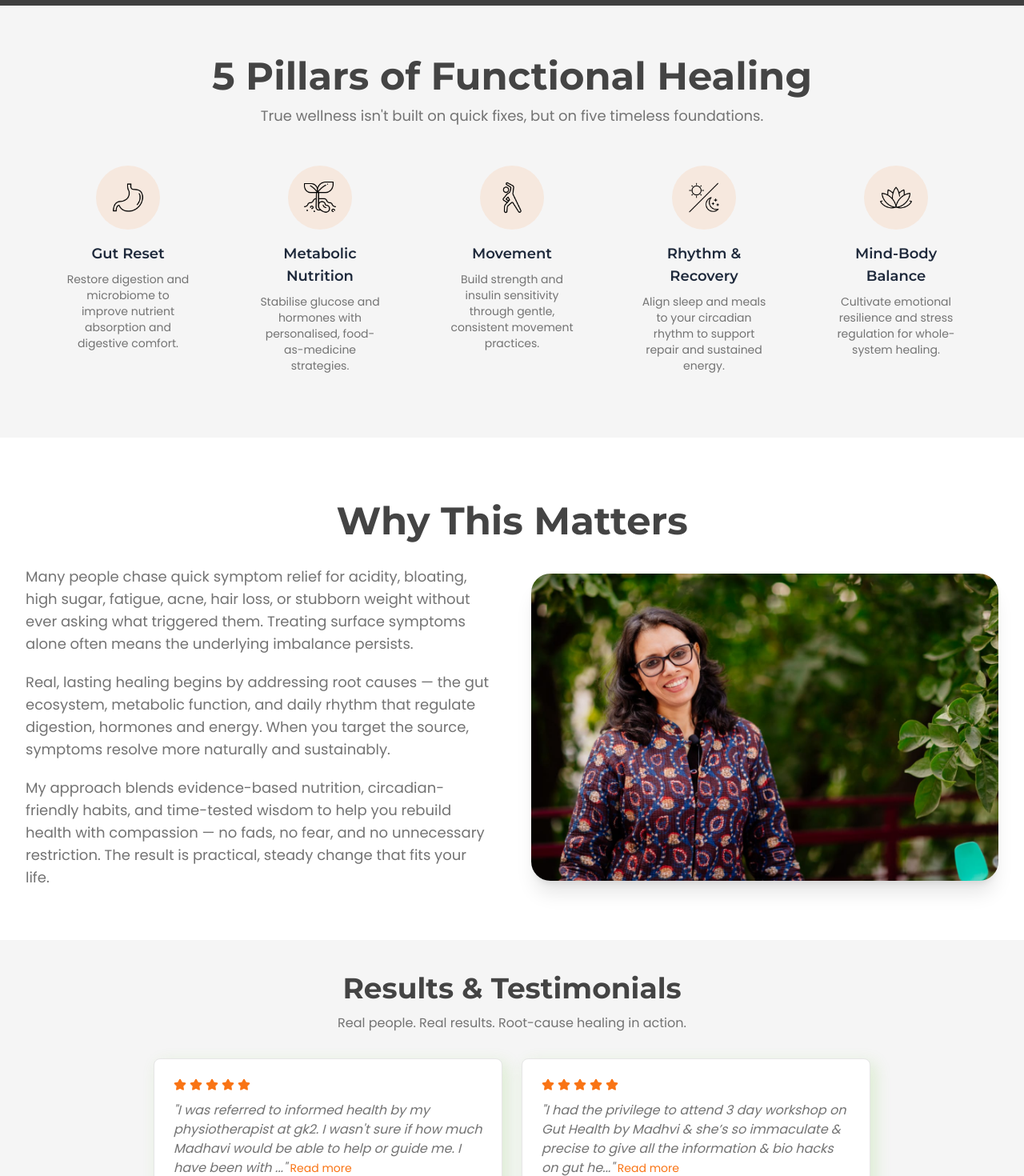
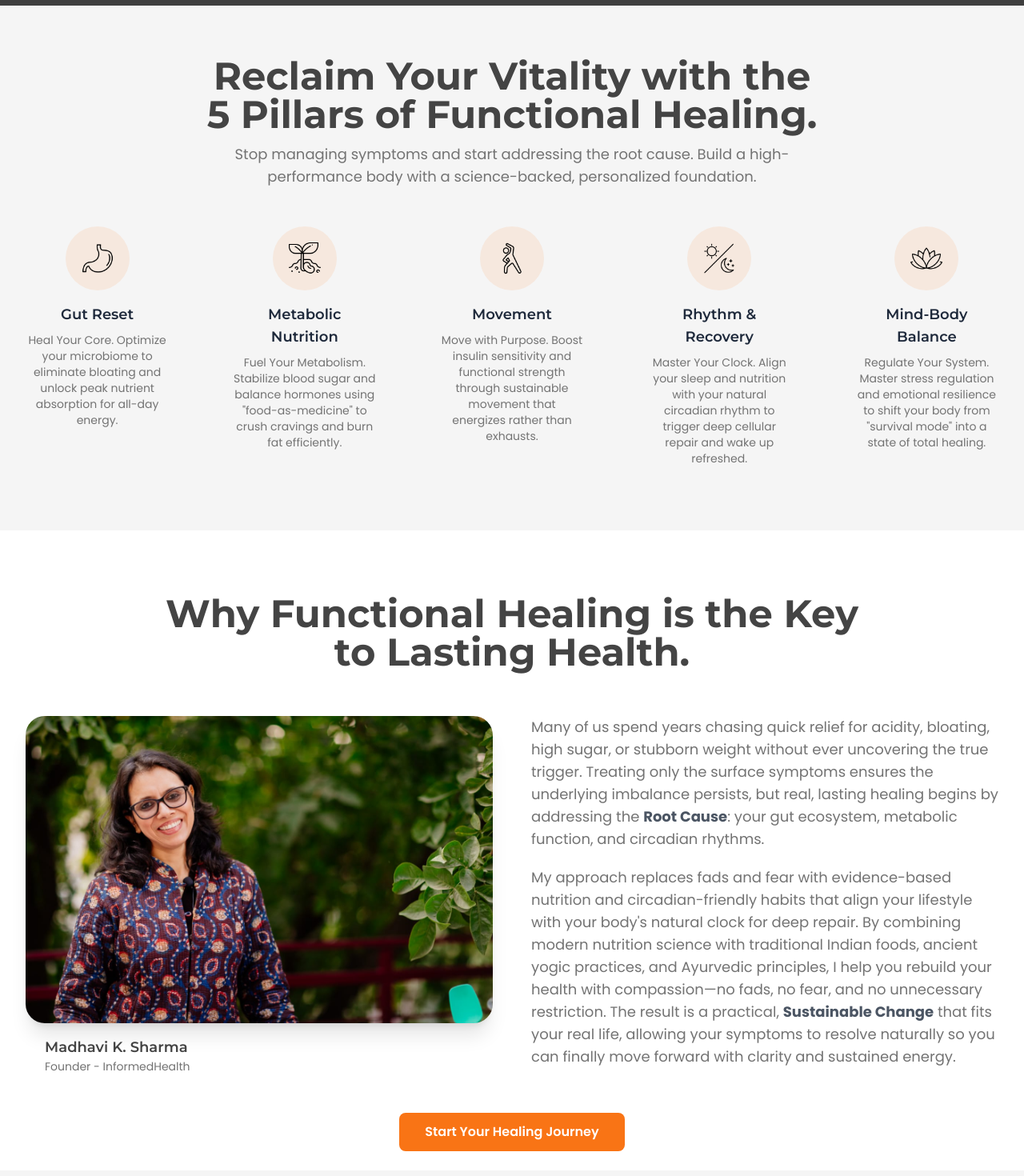
Before and after one commit to abhishekbiyani510/Informed-health, a React (Vite) app: page /#/ in a window 1280 px wide. Shown: the part 640-2110 px from the top of the page at 80% size. Built offline with nearby package versions, Linux system fonts and the light colour scheme; grey boxes are pictures that could not be loaded; the HTML template or start-up script is replaced by a standard one.

Commit message:
feat: post proffreading changes

```diff
--- a/src/components/Footer.tsx
+++ b/src/components/Footer.tsx
@@ -38,8 +38,8 @@ const Footer = () => {
             transition={{ delay: 0.2, duration: 0.6 }}
           >
             <h2 className="font-heading font-bold text-1xl md:text-2xl lg:text-3xl text-gray-800 mb-6 leading-tight">
-              Discuss Your Case<br />
-              <span className="text-[#6cc52e]">With Madhavi Today!</span>
+              Start Your Personalized Path to Vitality<br />
+              <span className="text-[#6cc52e]">With Madhavi!</span>
             </h2>
 
             <p className="text-sm md:text-lg text-gray-600 max-w-4xl mx-auto mb-10">
--- a/src/pages/Home.tsx
+++ b/src/pages/Home.tsx
@@ -167,27 +167,27 @@ const Home = () => {
     {
       iconPath: gutIcon,
       title: "Gut Reset",
-      text: "Restore digestion and microbiome to improve nutrient absorption and digestive comfort.",
+      text: "Heal Your Core. Optimize your microbiome to eliminate bloating and unlock peak nutrient absorption for all-day energy.",
     },
     {
       iconPath: seed,
       title: "Metabolic Nutrition",
-      text: "Stabilise glucose and hormones with personalised, food-as-medicine strategies.",
+      text: "Fuel Your Metabolism. Stabilize blood sugar and balance hormones using \"food-as-medicine\" to crush cravings and burn fat efficiently.",
     },
     {
       iconPath: stretch,
       title: "Movement",
-      text: "Build strength and insulin sensitivity through gentle, consistent movement practices.",
+      text: "Move with Purpose. Boost insulin sensitivity and functional strength through sustainable movement that energizes rather than exhausts.",
     },
     {
       iconPath: sunMoon,
       title: "Rhythm & Recovery",
-      text: "Align sleep and meals to your circadian rhythm to support repair and sustained energy.",
+      text: "Master Your Clock. Align your sleep and nutrition with your natural circadian rhythm to trigger deep cellular repair and wake up refreshed.",
     },
     {
       iconPath: lotus,
       title: "Mind-Body Balance",
-      text: "Cultivate emotional resilience and stress regulation for whole-system healing.",
+      text: "Regulate Your System. Master stress regulation and emotional resilience to shift your body from \"survival mode\" into a state of total healing.",
     },
   ];
 
@@ -270,14 +270,14 @@ const Home = () => {
             className="max-w-3xl mx-auto text-center mb-8"
           >
             <h2 className="font-heading font-bold text-3xl sm:text-4xl md:text-5xl" style={{ color: "#444444" }}>
-              5 Pillars of Functional Healing
+              Reclaim Your Vitality with the 5 Pillars of Functional Healing.
             </h2>
             <p className="text-muted-foreground mt-3 text-base sm:text-lg">
-              True wellness isn't built on quick fixes, but on five timeless foundations.
+              Stop managing symptoms and start addressing the root cause. Build a high-performance body with a science-backed, personalized foundation.
             </p>
           </motion.div>
 
-          <div className="max-w-6xl mx-auto">
+          <div className="max-w-7xl mx-auto">
             <motion.div
               initial={{ opacity: 0, y: 8 }}
               whileInView={{ opacity: 1, y: 0 }}
@@ -322,35 +322,30 @@ const Home = () => {
 
       <section className="pt-12 sm:pt-20 pb-6">
         <div className="container mx-auto px-4 md:px-8 max-w-7xl">
-          <div className="flex justify-center">
-            <h2 className="font-heading font-bold text-3xl sm:text-4xl md:text-5xl mb-8" style={{ color: '#444444' }}>
-              Why This Matters
+          <div className="flex justify-center max-w-4xl mx-auto mb-6">
+            <h2 className="font-heading font-bold text-3xl sm:text-4xl md:text-5xl mb-8 text-center" style={{ color: '#444444' }}>
+              Why Functional Healing is the Key to Lasting Health.
             </h2>
           </div>
-          <div className="grid md:grid-cols-2 gap-8 md:gap-12 items-center">
+          <div className="grid md:grid-cols-2 gap-8 md:gap-12 items-start">
             <motion.div
               initial={{ opacity: 0, x: -20 }}
               whileInView={{ opacity: 1, x: 0 }}
               viewport={{ once: true }}
               transition={{ duration: 0.7 }}
-              className="order-2 md:order-1"
+              className="order-1 md:order-1 flex flex-col items-left"
             >
-              <div className="space-y-5 text-muted-foreground text-base sm:text-lg leading-relaxed">
-                <p>
-                  Many people chase quick symptom relief for acidity, bloating, high sugar, fatigue, acne,
-                  hair loss, or stubborn weight without ever asking what triggered them. Treating surface
-                  symptoms alone often means the underlying imbalance persists.
-                </p>
-                <p>
-                  Real, lasting healing begins by addressing root causes — the gut ecosystem, metabolic
-                  function, and daily rhythm that regulate digestion, hormones and energy. When you target
-                  the source, symptoms resolve more naturally and sustainably.
-                </p>
-                <p>
-                  My approach blends evidence-based nutrition, circadian-friendly habits, and time-tested
-                  wisdom to help you rebuild health with compassion — no fads, no fear, and no unnecessary
-                  restriction. The result is practical, steady change that fits your life.
-                </p>
+              <div className="relative rounded-3xl overflow-hidden shadow-xl w-full">
+                <img
+                  src={madhavi}
+                  alt="Madhavi"
+                  className="w-full h-64 sm:h-80 md:h-96 object-cover"
+                  loading="lazy"
+                />
+              </div>
+              <div className="mt-4 text-left ml-6">
+                <p className="font-heading font-semibold text-lg" style={{ color: '#444444' }}>Madhavi K. Sharma</p>
+                <p className="text-sm text-muted-foreground">Founder - InformedHealth</p>
               </div>
             </motion.div>
 
@@ -359,15 +354,15 @@ const Home = () => {
               whileInView={{ opacity: 1, x: 0 }}
               viewport={{ once: true }}
               transition={{ duration: 0.7 }}
-              className="order-1 md:order-2"
+              className="order-2 md:order-2"
             >
-              <div className="relative rounded-3xl overflow-hidden shadow-xl">
-                <img
-                  src={madhavi}
-                  alt="Madhavi"
-                  className="w-full h-64 sm:h-80 md:h-96 object-cover"
-                  loading="lazy"
-                />
+              <div className="space-y-5 text-muted-foreground text-base sm:text-lg leading-relaxed">
+                <p>
+                  Many of us spend years chasing quick relief for acidity, bloating, high sugar, or stubborn weight without ever uncovering the true trigger. Treating only the surface symptoms ensures the underlying imbalance persists, but real, lasting healing begins by addressing the <span className="font-bold text-gray-600">Root Cause</span>: your gut ecosystem, metabolic function, and circadian rhythms.
+                </p>
+                <p>
+                  My approach replaces fads and fear with evidence-based nutrition and circadian-friendly habits that align your lifestyle with your body's natural clock for deep repair. By combining modern nutrition science with traditional Indian foods, ancient yogic practices, and Ayurvedic principles, I help you rebuild your health with compassion—no fads, no fear, and no unnecessary restriction. The result is a practical, <span className="font-bold text-gray-600">Sustainable Change</span> that fits your real life, allowing your symptoms to resolve naturally so you can finally move forward with clarity and sustained energy.
+                </p>
               </div>
             </motion.div>
           </div>
@@ -377,8 +372,11 @@ const Home = () => {
             whileInView={{ opacity: 1, y: 0 }}
             viewport={{ once: true }}
             transition={{ delay: 0.3 }}
-            className="mt-10 text-center"
+            className="mt-12 text-center"
           >
+            <a href="#contact" className="inline-block px-8 py-3 bg-primary text-primary-foreground font-semibold rounded-lg hover:bg-primary/90 transition-colors">
+              Start Your Healing Journey
+            </a>
           </motion.div>
         </div>
       </section>
@@ -471,7 +469,7 @@ const Home = () => {
       <section className="py-12">
         <div className="container mx-auto px-4 md:px-8 max-w-5xl">
           <div className="flex justify-center">
-            <h2 className="font-heading font-bold text-3xl sm:text-4xl md:text-5xl mb-6" style={{ color: '#444444' }}>Why Work With Me</h2>
+            <h2 className="font-heading font-semibold text-3xl sm:text-4xl md:text-5xl mb-6 text-center" style={{ color: '#444444' }}>Meet <span className="text-primary font-bold">Madhavi Sharma</span>, Your Partner in Functional Health</h2>
           </div>
           <div className="space-y-6">
             <motion.div
@@ -483,11 +481,11 @@ const Home = () => {
             >
               <div className="space-y-4 text-muted-foreground text-base sm:text-lg leading-relaxed text-center">
                 <p>
-                  I'm Madhavi Sharma, a Functional Nutritionist specialising in Gut Health & Diabetes Reversal with over 20 years of international experience in integrative health.
-                  My approach blends modern nutrition science with Indian wisdom — focusing on circadian rhythm, mindful eating, satiety signals, and unlearning diet culture. I help people rebuild health naturally through clarity, rhythm, and flow — not fear or restriction.
+                  I am Madhavi Sharma, a Functional Nutritionist specializing in Gut Health and Diabetes Reversal. With over 20 years of international experience in integrative health, I’ve learned that your body isn’t broken—it’s simply waiting to be understood.
+                  My approach uniquely combines modern nutrition science with traditional Indian foods and Ayurvedic principles to address the root causes of chronic illness.
                 </p>
                 <p>
-                  Every plan I design is Simple, Sensible, and Sustainable, created to fit real lives and enable long-term healing. Your body isn't broken; it's waiting to be understood.
+                  By focusing on circadian rhythm alignment, mindful eating, and unlearning the stress of restrictive diet culture, I help you rebuild your vitality naturally through clarity and flow. Together, we will design a simple, sensible, and sustainable plan that fits your real life and enables true, long-term healing.
                 </p>
               </div>
             </motion.div>
```
